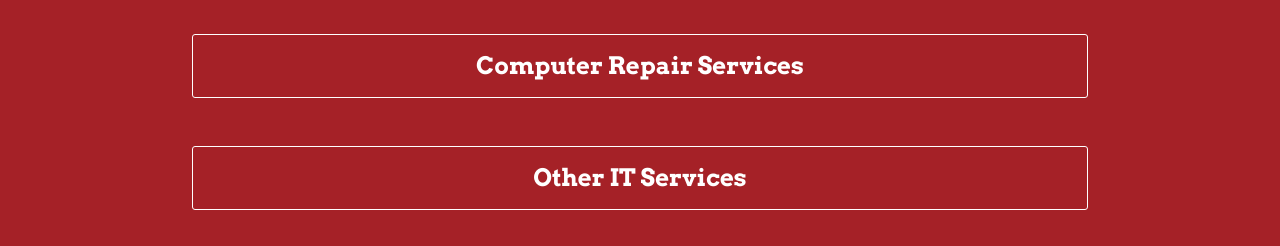
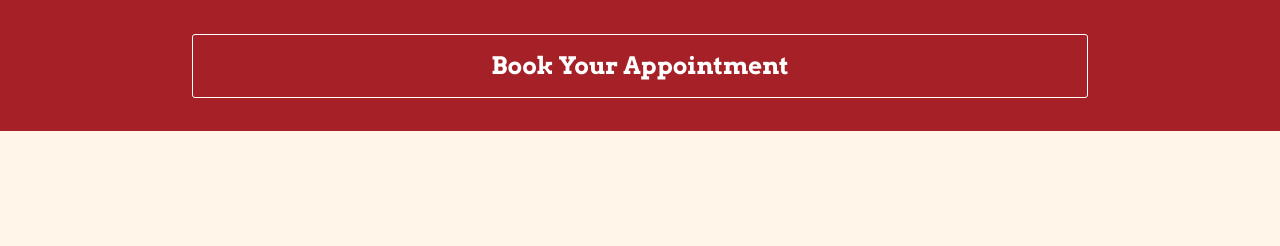
Before and after one commit to pryortechsolutions/pryortechsolutions.github.io, a plain HTML site: page book.html in a window 1280 px wide. Shown: the part 706-952 px from the top of the page. Drawn offline with nearby package versions, Linux system fonts and the light colour scheme.

Commit message:
Update book.html

```diff
--- a/book.html
+++ b/book.html
@@ -50,8 +50,7 @@
 
     <div class="modern-workplace" style="background-color:#a52127;color:white; position: relative; top: 50px;">
         <center><h1>Select a service:</h1>
-        <button style="color:white;" onclick="window.location.href='https://share.hsforms.com/19jMmUoXLQJCjnM3FYbrZ3As9sis';" class="details-button" style="background-color:none;color:black;border:solid black 1px;">Computer Repair Services</button><br><br>
-        <button style="color:white;" onclick="window.location.href='https://koalendar.com/e/book-an-appointment-koa2shIS';" class="details-button" style="background-color:none;color:black;border:solid black 1px;">Other IT Services</button><br><br><br>
+        <button style="color:white;" onclick="window.location.href='https://share.hsforms.com/19jMmUoXLQJCjnM3FYbrZ3As9sis';" class="details-button" style="background-color:none;color:black;border:solid black 1px;">Book Your Appointment</button><br><br>
     </center>
     </div>
 
```
